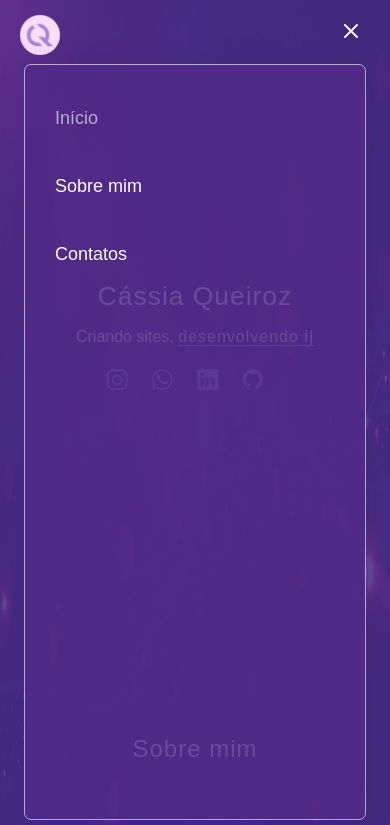
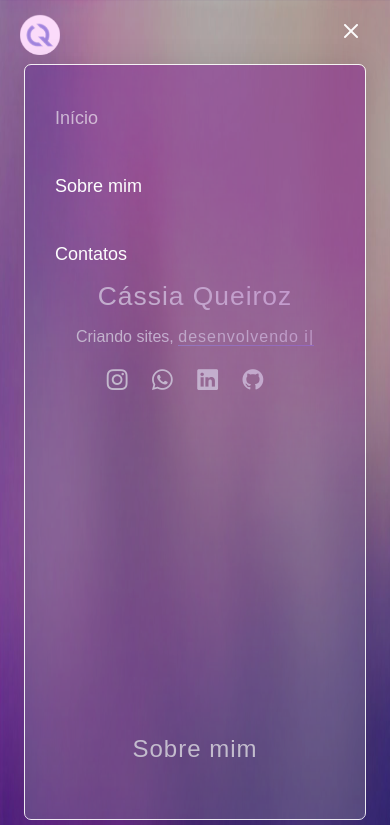
Before and after one commit to cassiaqueiroz/cassiacodelab, a website: page index.html in a window 390 px wide. Both pictures are taken after a click on the icon 346 px from the left and 34 px from the top of the page. Shown: the top 825 px of the page. Drawn offline with nearby package versions, Linux system fonts and the light colour scheme; a web font is replaced by a local one.

Commit message:
Aquarela Version

```diff
--- a/assets/css/main.css
+++ b/assets/css/main.css
@@ -22,7 +22,7 @@
   /* Default color used for the majority of the text content across the entire website */
   --heading-color: #fdfdfd;
   /* Color for headings, subheadings and title throughout the website */
-  --accent-color: #a184da;
+  --accent-color: #fefefe;
   /* Accent color that represents your brand on the website. It's used for buttons, links, and other elements that need to stand out */
   --surface-color: #fdfdfd;
   /* The surface color is used as a background of boxed elements within sections, such as cards, icon boxes, or other elements that require a visual separation from the global background. */
@@ -73,7 +73,7 @@
 body {
   color: var(--default-color);
   font-family: var(--default-font);
-  background: url(../img/hero-bg.jpeg), rgba(0, 0, 0, 0.5);
+  background: url(../img/freepik-6.jpeg), rgba(0, 0, 0, 0.06);
   background-size: cover;
   background-blend-mode: darken;
   position: relative;
@@ -88,7 +88,6 @@ body::before {
   left: 0;
   width: 100%;
   height: 100%;
-  background-color: rgba(139, 83, 254, 0.65);
   z-index: -1;
 }
 
@@ -234,7 +233,7 @@ h6 {
   .navmenu li:hover>a,
   .navmenu .active,
   .navmenu .active:focus {
-    color: var(--nav-hover-color);
+    color: #512A86;
   }
 }
 
@@ -262,23 +261,36 @@ h6 {
     padding: 10px;
     margin: 5px;
     border-radius: 6px;
-    background-color: rgba(81, 42, 134, 0.85);
+    background: rgba(10, 11, 54, 0.3);
     overflow-y: auto;
     transition: 0.3s;
     z-index: 9998;
     box-shadow: 0px 0px 30px rgba(0, 0, 0, 0.1);
-    outline: 1px solid rgba(255, 255, 255, 0.6);
+    outline: 1px solid rgba(255, 255, 255, 0.9);
+    background-size: cover;
+    /* A imagem de fundo cobre toda a área */
+    background-position: center;
+    /* A imagem de fundo é centralizada */
+    background-repeat: no-repeat;
+    /* Não repete a imagem */
   }
 
   .navmenu ul::before {
+    background: url(../img/luxa.org-opacity-changed-image\ \(1\)\ \(1\).png);
     content: "";
-    position: fixed;
+    position: absolute;
     top: 0;
     left: 0;
-    width: 100vw;
-    height: 100vh;
+    width: 100%;
+    height: 100%;
+    background-size: cover;
+    /* A imagem de fundo cobre toda a área */
+    background-position: center;
+    background-repeat: no-repeat;
+    transform: rotate(180deg);
+    /* Rotaciona a imagem */
     z-index: -1;
-    /* Fica atrás do menu */
+    /* Coloca o fundo atrás do conteúdo */
   }
 
   .navmenu li {
@@ -406,6 +418,7 @@ h6 {
   border-color: var(--accent-color);
 }
 
+
 .footer .credits {
   margin-top: 10px;
   font-size: 12px;
@@ -471,7 +484,7 @@ h6 {
 .scroll-top i {
   font-size: 26px;
   font-weight: 700;
-  color: #fff;
+  color: #512A86;
   line-height: 0;
 }
 
@@ -819,7 +832,7 @@ section,
   right: 50px;
   font-size: 24px;
   top: calc(50% - 14px);
-  color: #fdfdfdea ;
+  color: #fdfdfdea;
   transition: 0.3s;
   line-height: 0;
 }
@@ -881,7 +894,7 @@ section,
 
 .contact .info-item i {
   background: color-mix(in srgb, var(--accent-color), transparent 20%);
-  color: #fff;
+  color: #512A86;
   font-size: 20px;
   width: 44px;
   height: 44px;
```
Also changed, not shown: assets/img/freepik-1.jpeg (added), assets/img/freepik-2.jpeg (added), assets/img/freepik-3.jpeg (added), assets/img/freepik-4.jpeg (added), assets/img/freepik-5.jpeg (added), assets/img/freepik-6.jpeg (added), assets/img/image (1).png (added), assets/img/image.png (added), assets/img/luxa.org-opacity-changed-image (1) (1).png (added), assets/img/luxa.org.png (added).
